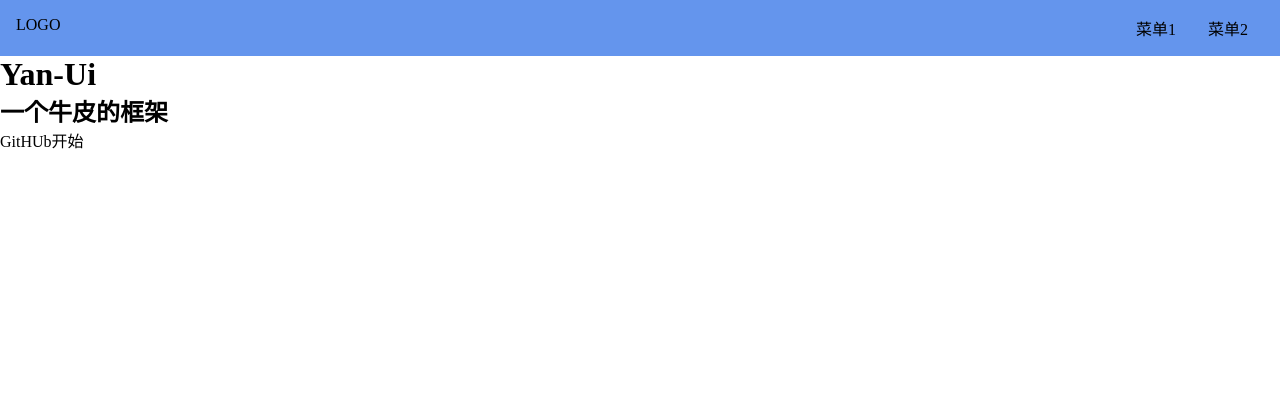
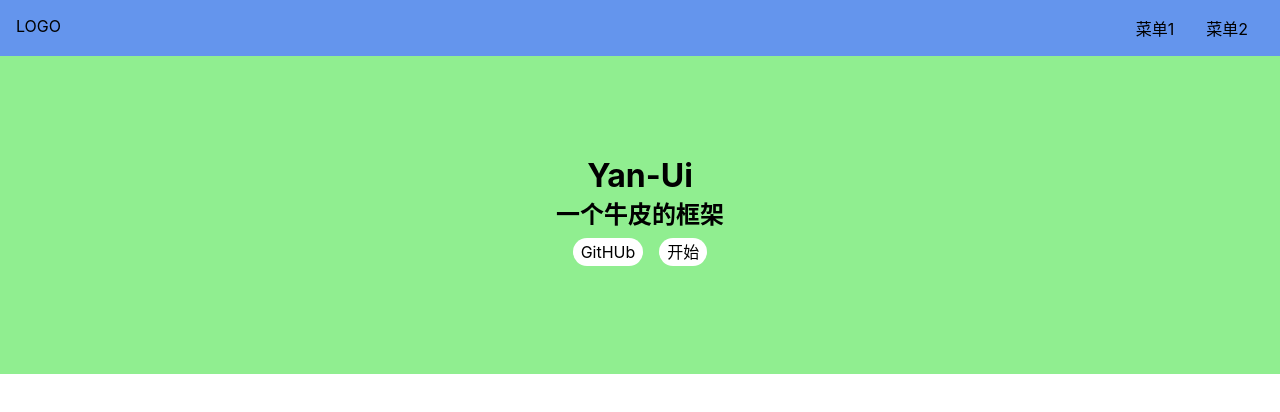
Before and after one commit to YMingF/Yan-Ui, a Vue app: page /#/ in a window 1280 px wide. Shown: the top 412 px of the page. Built offline with nearby package versions, Linux system fonts and the light colour scheme.

Commit message:
Home 页面的 css

```diff
--- a/src/index.scss
+++ b/src/index.scss
@@ -12,5 +12,12 @@ a {
   color: inherit;
   &:hover {
     border-bottom: 1px solid;
+    cursor: pointer;
   }
 }
+body {
+  font-size: 16px;
+  // 为什么这样写 font-family
+  // 答案见 https://github.com/zenozeng/fonts.css/
+  font-family: -apple-system, "Noto Sans", "Helvetica Neue", Helvetica, "Nimbus Sans L", Arial, "Liberation Sans", "PingFang SC", "Hiragino Sans GB", "Noto Sans CJK SC", "Source Han Sans SC", "Source Han Sans CN", "Microsoft YaHei", "Wenquanyi Micro Hei", "WenQuanYi Zen Hei", "ST Heiti", SimHei, "WenQuanYi Zen Hei Sharp", sans-serif;
+}
--- a/src/views/Home.vue
+++ b/src/views/Home.vue
@@ -22,4 +22,25 @@ export default {
 
 
 <style lang='scss' scoped>
+  .banner {
+    padding: 100px 0;
+    display: flex;
+    justify-content: center;
+    align-items: center;
+    flex-direction: column;
+    background: lightgreen;
+    > .actions{
+      padding: 8px 0;
+      a {
+        margin:0 8px;
+        background: #fff;
+        display: inline-block;
+        $h: 28px;
+        height: $h;
+        line-height: $h;
+        border-radius: $h/2;
+        padding: 0 8px;
+      }
+    }
+  }
 </style>
```
